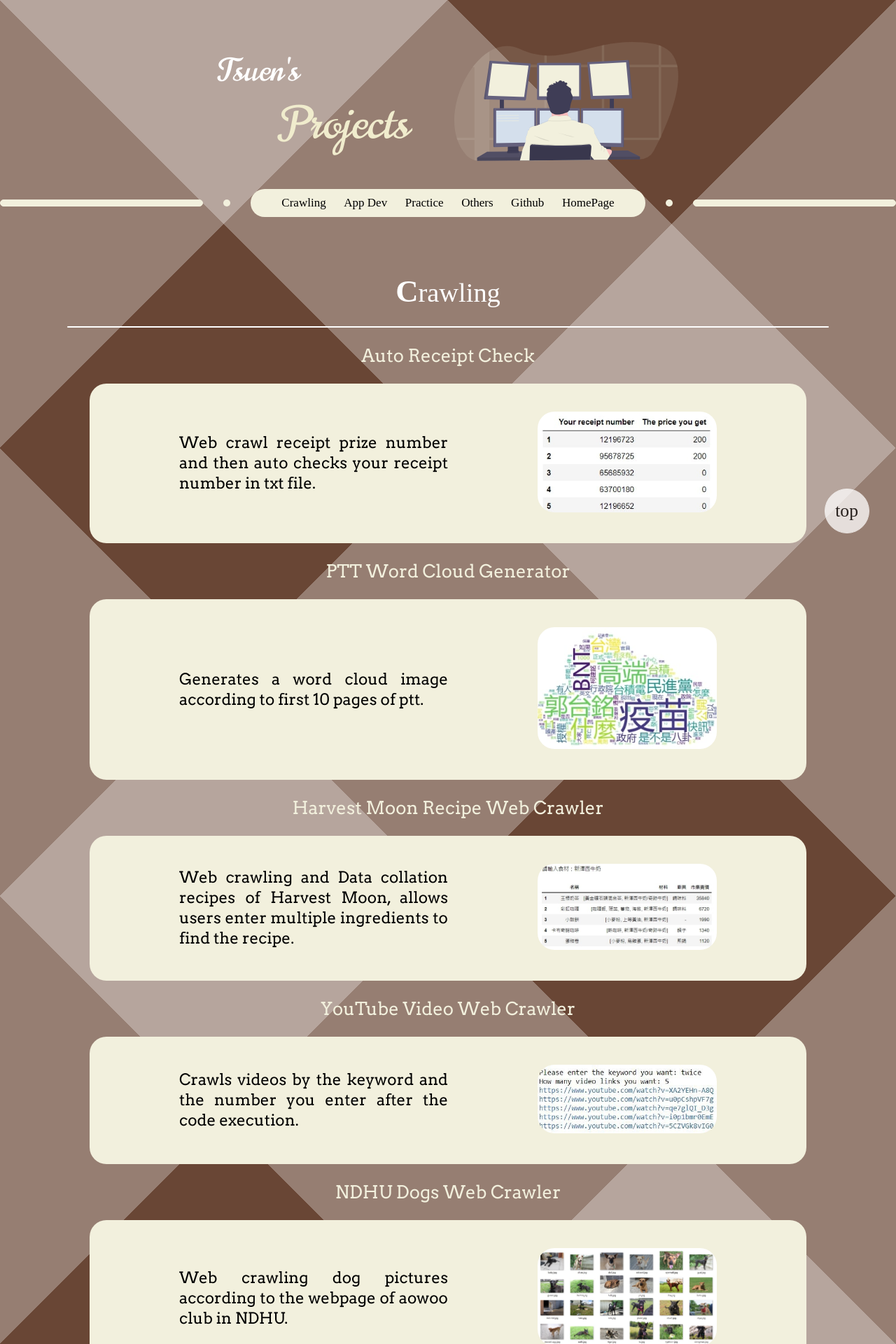
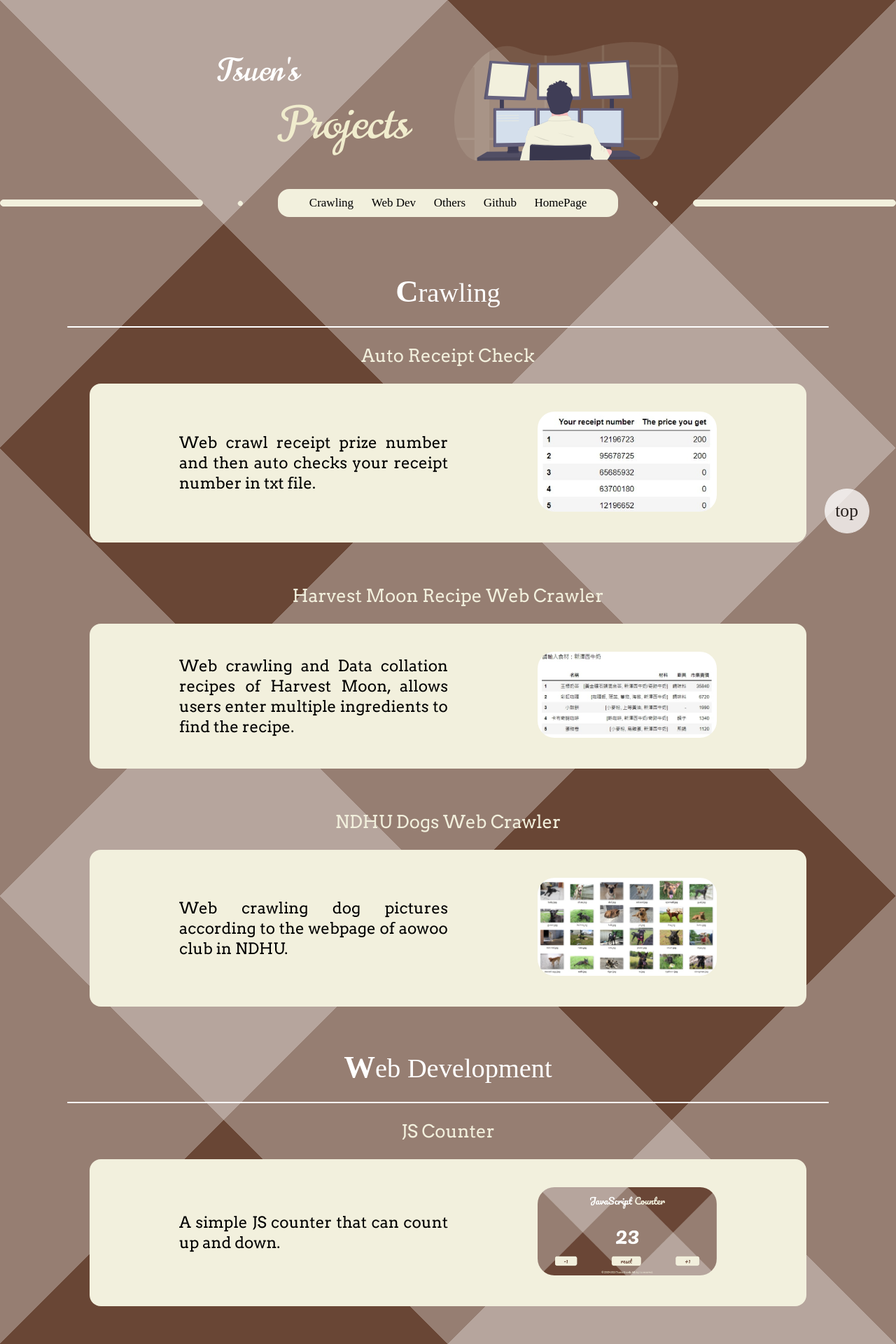
Before and after one commit to michael21910/michael21910.github.io, a PHP site: page /projects/index.html in a window 1280 px wide. Shown: the top 1920 px of the page at 70% size. Run offline with PHP 8.4, Linux system fonts and the light colour scheme; some web fonts are replaced.

Commit message:
[ 2022/03/26 ] [ Update Project page ]
Update Project Page:
delete app dev, practice
add web dev, others

```diff
--- a/demo/js-counter/js/index.js
+++ b/demo/js-counter/js/index.js
@@ -1,4 +1,5 @@
 num = 0
+
 function addOne() {
     num++
     updateDisplay(num)
--- a/projects/css/content.css
+++ b/projects/css/content.css
@@ -1,11 +1,17 @@
-#crawling, #app, #practice, #others {
+#crawling,
+#web,
+#practice,
+#others {
     display: flex;
     flex-direction: column;
     align-items: center;
     justify-content: center;
 }
 
-#crawlingBlocks, #appBlocks, #practiceBlocks, #othersBlocks {
+#crawlingBlocks,
+#webBlocks,
+#practiceBlocks,
+#othersBlocks {
     display: flex;
     flex-direction: column;
     align-items: center;
@@ -13,11 +19,11 @@
 }
 
 .decoLine {
-    height: 2px;
+    height: 0.1042vw;
     width: 85vw;
     background-color: white;
     margin-bottom: 3vh;
-    border-radius: 4px;
+    border-radius: 0.2084vw;
 }
 
 .blockTitle {
@@ -29,8 +35,8 @@
 .block {
     background-color: #f2f0dd;
     width: 80vw;
-    border-radius: 24px;
-    margin-bottom: 3vh;
+    border-radius: 1.25vw;
+    margin-bottom: 7.5vh;
     padding: 5vh 0 5vh 0;
     display: flex;
     flex-direction: row;
@@ -44,31 +50,27 @@
     text-align: justify;
 }
 
-.blockImg > a > img{
+.blockImg>a>img {
     width: 20vw;
     border-radius: 24px;
 }
 
 @media screen and (max-width: 720px) {
-    .title > div {
+    .title>div {
         font-size: 8vw;
     }
-
-    .title > div > span {
+    .title>div>span {
         font-size: 10vw;
     }
-
     .decoLine {
         width: 95vw;
     }
-
     .blockTitle {
         font-size: 5.5vw;
         margin: 0 auto;
         margin-bottom: 1vh;
         text-align: center;
     }
-
     .block {
         width: 100vw;
         height: auto;
@@ -78,19 +80,16 @@
         align-items: center;
         justify-content: center;
     }
-
     .blockContent {
         font-size: 4vw;
         width: 70vw;
         text-align: justify;
         margin: 1.5vh 0 3vh 0;
     }
-
     .blockImg {
         margin-top: 3vh;
     }
-
-    .blockImg > a > img {
+    .blockImg>a>img {
         width: 70vw;
     }
 }
--- a/projects/css/navi.css
+++ b/projects/css/navi.css
@@ -1,4 +1,4 @@
-#navi{
+#navi {
     display: flex;
     justify-content: space-between;
     align-items: center;
@@ -9,57 +9,54 @@
     font-weight: 500;
 }
 
-.line{
+.line {
     background-color: #F2F0DD;
     height: 1vh;
-    border: 1px #F2F0DD solid;
-    border-radius: 24px;
+    border: 0.0521vw #F2F0DD solid;
+    border-radius: 1.25vw;
     width: 22.5vw;
 }
 
-.circle{
-    height: 10px;
-    width: 10px;
+.circle {
+    height: 0.521vw;
+    width: 0.521vw;
     transform: rotate(45deg);
     background-color: #F2F0DD;
     border-radius: 50%;
 }
 
-.naviLine{
+.naviLine {
     display: flex;
     justify-content: center;
     align-items: center;
     background-color: #F2F0DD;
-    border-radius: 24px;
+    border-radius: 1.25vw;
     padding: 1vh 2.5vw 1vh 2.5vw;
     height: 2.985vh;
 }
 
-.naviLine > div{
+.naviLine>div {
     padding-left: 1vw;
     padding-right: 1vw;
 }
 
-.naviLine > div > a{
+.naviLine>div>a {
     color: #000000;
     text-decoration-line: none;
     font-size: 1.33vw;
 }
 
-@media screen and (max-width: 720px){
-    #navi{
+@media screen and (max-width: 720px) {
+    #navi {
         padding-top: 2vh;
     }
-
-    .line{
+    .line {
         display: none;
     }
-
-    .circle{
+    .circle {
         display: none;
     }
-
-    .naviLine{
+    .naviLine {
         width: 90vw;
         height: 2vh;
         margin: 0 auto;
@@ -67,12 +64,10 @@
         align-items: center;
         justify-content: space-around;
     }
-
-    .naviLine > div{
+    .naviLine>div {
         line-height: 100%;
     }
-
-    .naviLine > div > a{
+    .naviLine>div>a {
         font-size: 3.6vw;
     }
 }
--- a/projects/index.html
+++ b/projects/index.html
@@ -45,7 +45,7 @@
         gtag('config', 'G-YJQNVWESHC');
     </script>
 
-    <title>Tsuen's Projects</title>
+    <title>Tsu-en's Projects</title>
 </head>
 
 <body>
@@ -67,10 +67,9 @@
         <div class="circle"></div>
         <div class="naviLine">
             <div><a id="goCrawling" href="#crawling">Crawling</a></div>
-            <div><a id="goApp" href="#app">App Dev</a></div>
-            <div><a id="goPractice" href="#practice">Practice</a></div>
+            <div><a id="goWeb" href="#web">Web Dev</a></div>
             <div><a id="goOthers" href="#others">Others</a></div>
-            <div><a href="https://github.com/michael21910">Github</a></div>
+            <div><a target="_blank" href="https://github.com/michael21910">Github</a></div>
             <div><a href="../index.html">HomePage</a></div>
         </div>
         <div class="circle"></div>
@@ -90,25 +89,14 @@
 
             </div>
         </div>
-        <div id="app">
+        <div id="web">
             <div class="title">
                 <div>
-                    <span>A</span>pp Development
+                    <span>W</span>eb Development
                 </div>
             </div>
             <div class="decoLine"></div>
-            <div id="appBlocks">
-
-            </div>
-        </div>
-        <div id="practice">
-            <div class="title">
-                <div>
-                    <span>P</span>ractice
-                </div>
-            </div>
-            <div class="decoLine"></div>
-            <div id="practiceBlocks">
+            <div id="webBlocks">
 
             </div>
         </div>
@@ -146,11 +134,8 @@
             $('#goCrawling').click(function() {
                 $.goAnchor($('#crawling').offset().top, 500);
             });
-            $('#goApp').click(function() {
-                $.goAnchor($('#app').offset().top, 500);
-            });
-            $('#goPractice').click(function() {
-                $.goAnchor($('#practice').offset().top, 500);
+            $('#goWeb').click(function() {
+                $.goAnchor($('#web').offset().top, 500);
             });
             $('#goOthers').click(function() {
                 $.goAnchor($('#others').offset().top, 500);
--- a/projects/js/index.js
+++ b/projects/js/index.js
@@ -1,4 +1,4 @@
-window.onload = function () {
+window.onload = function() {
     var topBox = document.getElementById("topBox");
     topBox.style.opacity = 1;
     setTimeout(() => {
@@ -11,102 +11,61 @@ window.onload = function () {
     }, 750);
 
     crawlingBlocks = document.getElementById('crawlingBlocks')
-    appBlocks = document.getElementById('appBlocks')
+    webBlocks = document.getElementById('webBlocks')
     practiceBlocks = document.getElementById('practiceBlocks')
     othersBlocks = document.getElementById('othersBlocks')
 
     // projects - Crawling part
     crawlingTitle = [
         'Auto Receipt Check',
-        'PTT Word Cloud Generator',
         'Harvest Moon Recipe Web Crawler',
-        'YouTube Video Web Crawler',
         'NDHU Dogs Web Crawler',
-        'NDHU Arts Center Activity Web Crawler',
-        'Running Man Web Crawler',
-        'Top 20 Programming Languages Web Crawler'
     ]
     crawlingContent = [
         'Web crawl receipt prize number and then auto checks your receipt number in txt file.',
-        'Generates a word cloud image according to first 10 pages of ptt.',
         'Web crawling and Data collation recipes of Harvest Moon, allows users enter multiple ingredients to find the recipe.',
-        'Crawls videos by the keyword and the number you enter after the code execution.',
-        'Web crawling dog pictures according to the webpage of aowoo club in NDHU.',
-        'Web crawling the 5 latest activities according to the webpage of Activity Center in NDHU.',
-        'Crawls the episode URL of running man according to you input.',
-        'Crawls the top20 programming languages on the webpage TIOBE.'
+        'Web crawling dog pictures according to the webpage of aowoo club in NDHU.'
     ]
     crawlingLink = [
         'auto-receipt-check',
-        'ptt-word-cloud-generator',
         'harvest-moon-recipe-web-crawler',
-        'yt-video-web-crawler',
-        'NDHU-dogs-web-crawler',
-        'NDHU-arts-center-activity-web-crawler',
-        'running-man-web-crawler',
-        'top20-programming-langs-web-crawler'
+        'NDHU-dogs-web-crawler'
     ]
 
-    // projects - App Development part
-    appTitle = [
-        'Swift Temperature Converter',
-        'Swift ToDo List',
-        'Swift Random Photo Generator'
+    // projects - web Development part
+    webTitle = [
+        'JS Counter',
+        'JS Face Detection',
+        'JS Sort Visualization'
     ]
-    appContent = [
-        'An app that converts the temperature in Fahrenheit your input, and then changes to Celsius.',
-        'A to do list app, code in swift.',
-        'Generates a random photo after you click the button.'
+    webContent = [
+        'A simple JS counter that can count up and down.',
+        'Face detection that can detect faces and your emoji in the webcam.',
+        'A visualization of sorting algorithm. Including bubble sort, exchange sort, selection sort, and insertion sort.'
     ]
-    appLink = [
-        'swift-temperature-converter',
-        'swift-todo-list',
-        'swift-random-photo-generator'
-    ]
-
-    // projects - Practice part
-    practiceTitle = [
-        'Dynamic Programming',
-        'C Programming Lab',
-        'C Data Structure',
-        'ZeroJudge',
-        'CPE 1 star Problems',
-        'LeetCode',
-    ]
-    practiceContent = [
-        'Implement some problems using dynamic programming.',
-        'Implementation using C in programming lab class when being Teacher Assistant.',
-        'Practice Data Structure using C.',
-        'My submissions on ZeroJudge.',
-        'My practice code, 1 star UVa problems.',
-        'My submissions on LeetCode.'
-    ]
-    practiceLink = [
-        'dynamic-programming',
-        'c-programming-lab',
-        'c-data-structure',
-        'zerojudge',
-        'CPE-1-star-problems',
-        'leetcode'
+    webLink = [
+        'js-counter',
+        'js-face-detection',
+        'js-sort-visualization'
     ]
 
     // projects - Others part
     othersTitle = [
-        'JS Face Detection',
-        'JS Sort Visualization',
-        'To Do List',
+        'Swift Temperature Converter',
+        'Swift Todo List',
+        'Dynamic Programming in C++',
         'A Mini Math Game'
     ]
     othersContent = [
-        'Detects your face emotions.',
-        'Sort visualization using JavaScript.',
-        'Sorts your "to do list.txt" by date in a fixed format.',
+        'A iOS application that can convert Celsius to Fahrenheit.',
+        'A iOS application that can ro CRUD to a todo list.',
+        'Some dynamic programming problems and implementation in C++.',
         'This is a mini math game you can play on console.'
     ]
     othersLink = [
-        'js-face-detection',
-        'js-sort-visualization',
-        'to-do-list',
+        'swift-temperature-converter',
+        'swift-todo-list',
+        'dynamic-programming',
         'A-mini-math-game'
     ]
 
@@ -114,12 +73,12 @@ window.onload = function () {
     for (let i = 0; i < crawlingTitle.length; i++) {
         let temp = `
         <div class="blockTitle">` +
-            crawlingTitle[i]
-            + `</div>
+            crawlingTitle[i] +
+            `</div>
         <div class="block">
             <div class="blockContent">` +
-            crawlingContent[i]
-            + `</div>
+            crawlingContent[i] +
+            `</div>
             <div class="blockImg">
                 <a target="_blank" href="https://github.com/michael21910/` + crawlingLink[i] + `">
                     <img src="../img/project_images/` + crawlingLink[i] + `.jpg">
@@ -130,56 +89,36 @@ window.onload = function () {
         crawlingBlocks.insertAdjacentHTML('beforeend', temp);
     }
 
-    // add projects block - app development
-    for (let i = 0; i < appTitle.length; i++) {
+    // add projects block - web development
+    for (let i = 0; i < webTitle.length; i++) {
         let temp = `
         <div class="blockTitle">` +
-            appTitle[i]
-            + `</div>
+            webTitle[i] +
+            `</div>
         <div class="block">
             <div class="blockContent">` +
-            appContent[i]
-            + `</div>
+            webContent[i] +
+            `</div>
             <div class="blockImg">
-                <a target="_blank" href="https://github.com/michael21910/` + appLink[i] + `">
-                    <img src="../img/project_images/` + appLink[i] + `.jpg">
+                <a target="_blank" href="https://github.com/michael21910/` + webLink[i] + `">
+                    <img src="../img/project_images/` + webLink[i] + `.jpg">
                 </a>
             </div>
         </div>
         `
-        appBlocks.insertAdjacentHTML('beforeend', temp);
-    }
-
-    // add projects block - practice
-    for (let i = 0; i < practiceTitle.length; i++) {
-        let temp = `
-        <div class="blockTitle">` +
-            practiceTitle[i]
-            + `</div>
-        <div class="block">
-            <div class="blockContent">` +
-            practiceContent[i]
-            + `</div>
-            <div class="blockImg">
-                <a target="_blank" href="https://github.com/michael21910/` + practiceLink[i] + `">
-                    <img src="../img/project_images/` + practiceLink[i] + `.jpg">
-                </a>
-            </div>
-        </div>
-        `
-        practiceBlocks.insertAdjacentHTML('beforeend', temp);
+        webBlocks.insertAdjacentHTML('beforeend', temp);
     }
 
     // add projects block - others
     for (let i = 0; i < othersTitle.length; i++) {
         let temp = `
         <div class="blockTitle">` +
-            othersTitle[i]
-            + `</div>
+            othersTitle[i] +
+            `</div>
         <div class="block">
             <div class="blockContent">` +
-            othersContent[i]
-            + `</div>
+            othersContent[i] +
+            `</div>
             <div class="blockImg">
                 <a target="_blank" href="https://github.com/michael21910/` + othersLink[i] + `">
                     <img src="../img/project_images/` + othersLink[i] + `.jpg">
```
Also changed, not shown: demo/js-counter/css/content.css (+7 -10 lines), demo/js-counter/css/footer.css (+5 -6 lines), demo/js-counter/css/style.css (+3 -25 lines), demo/sort/css/content.css (+16 -22 lines), demo/sort/css/footer.css (+8 -9 lines), demo/sort/css/style.css (+4 -24 lines), demo/sort/css/top.css (+17 -23 lines), demo/sort/js/index.js (+14 -19 lines), img/project_images/js-counter.JPG (added).
